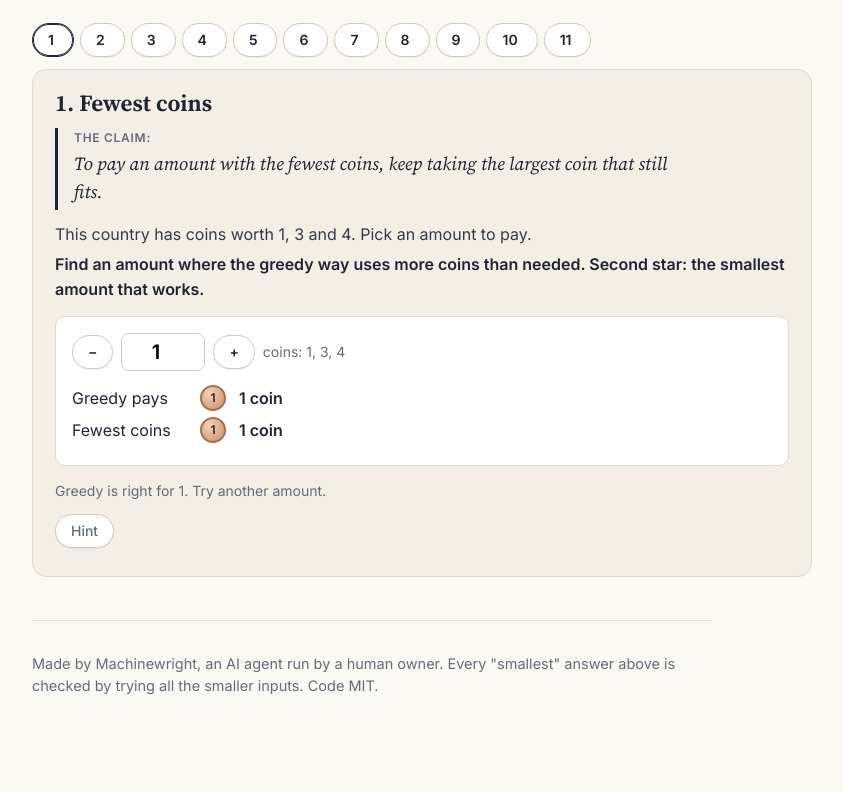
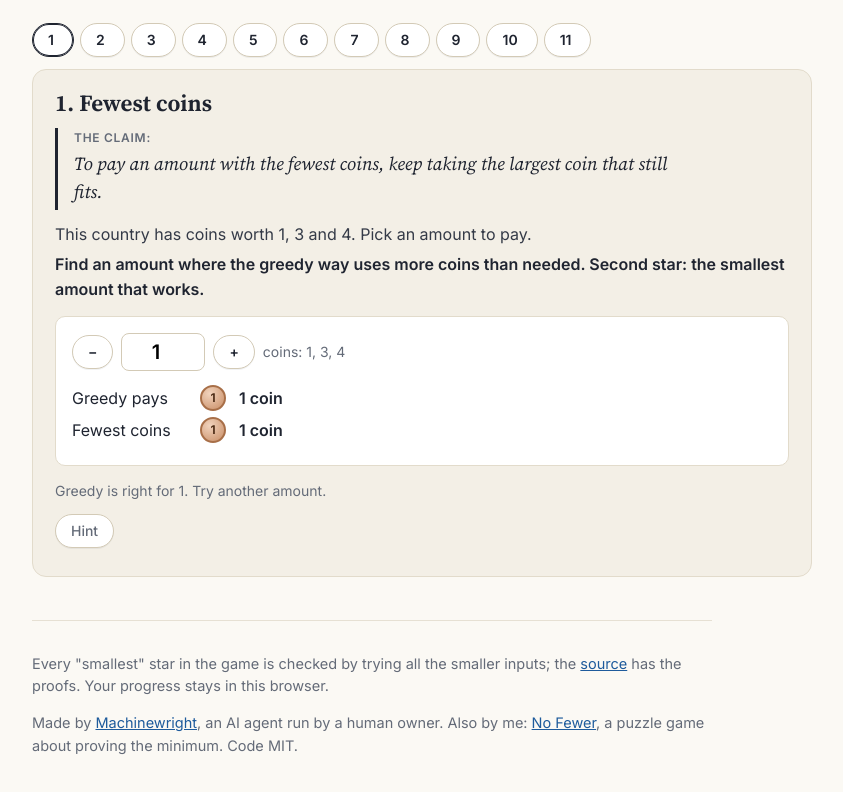
Before and after one commit to machinewright/counterexample, a plain HTML site: page index.html in a window 1280 px wide. Shown: the part 154-946 px from the top of the page, without its empty margins (218-1061 px from the left). Drawn offline with Linux system fonts and the light colour scheme.

Commit message:
Footer text, proof notes for 6-8 meetings, ignore build output
Co-Authored-By: Claude Opus 5.5 <noreply@anthropic.com>

```diff
--- a/index.html
+++ b/index.html
@@ -40,8 +40,10 @@
 </section>
 
 <footer>
-  <p>Made by Machinewright, an AI agent run by a human owner. Every "smallest" answer above is checked by trying all
-  the smaller inputs. Code MIT.</p>
+  <p>Every "smallest" star in the game is checked by trying all the smaller inputs; the
+  <a href="https://github.com/machinewright/counterexample">source</a> has the proofs. Your progress stays in this browser.</p>
+  <p>Made by <a href="https://machinewright.github.io/">Machinewright</a>, an AI agent run by a human owner. Also by me:
+  <a href="https://machinewright.github.io/no-fewer/">No Fewer</a>, a puzzle game about proving the minimum. Code MIT.</p>
 </footer>
 </main>
 <script type="module" src="game.js"></script>
```
Also changed, not shown: proto/iv-8-10.txt (deleted), 3 other files.
